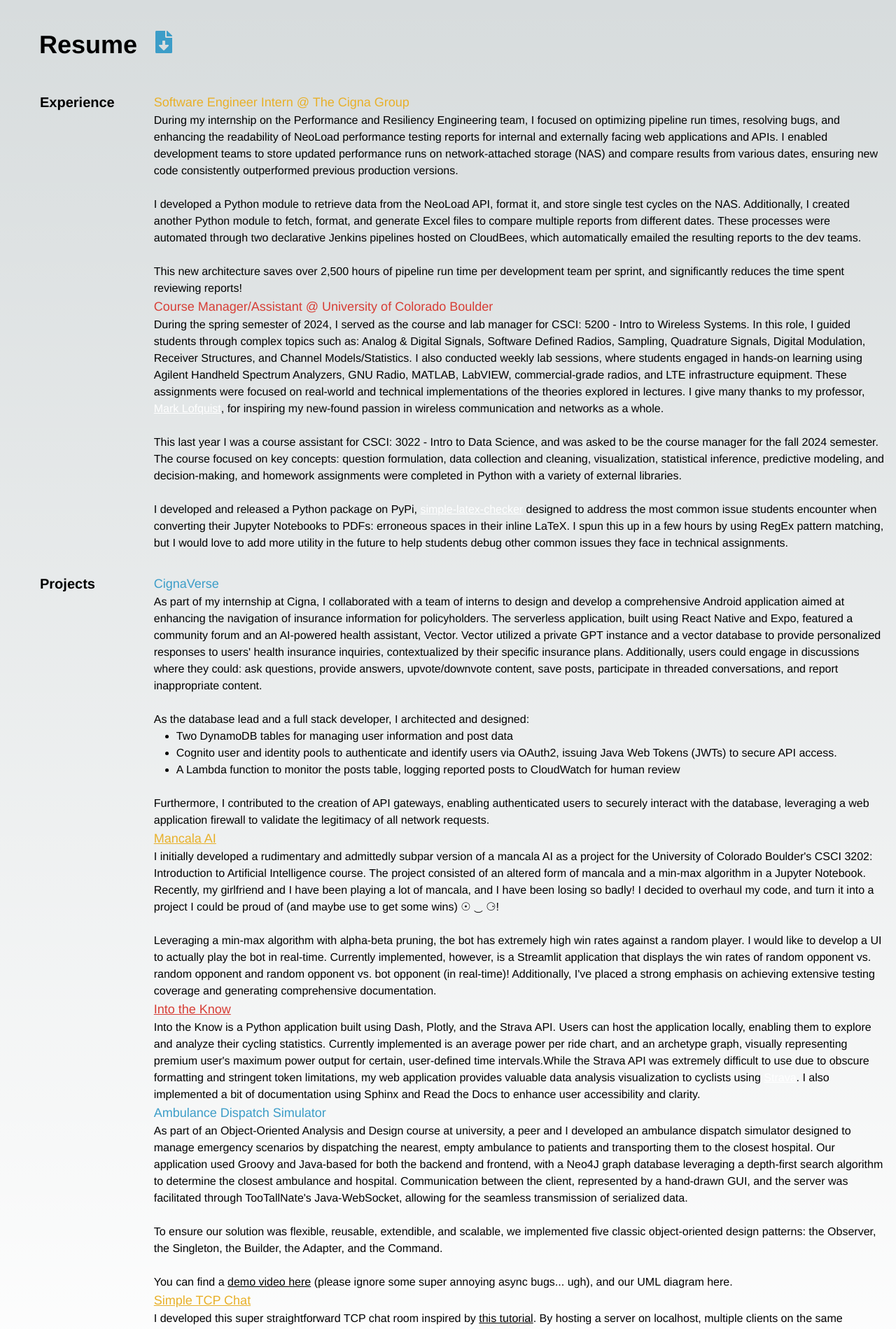
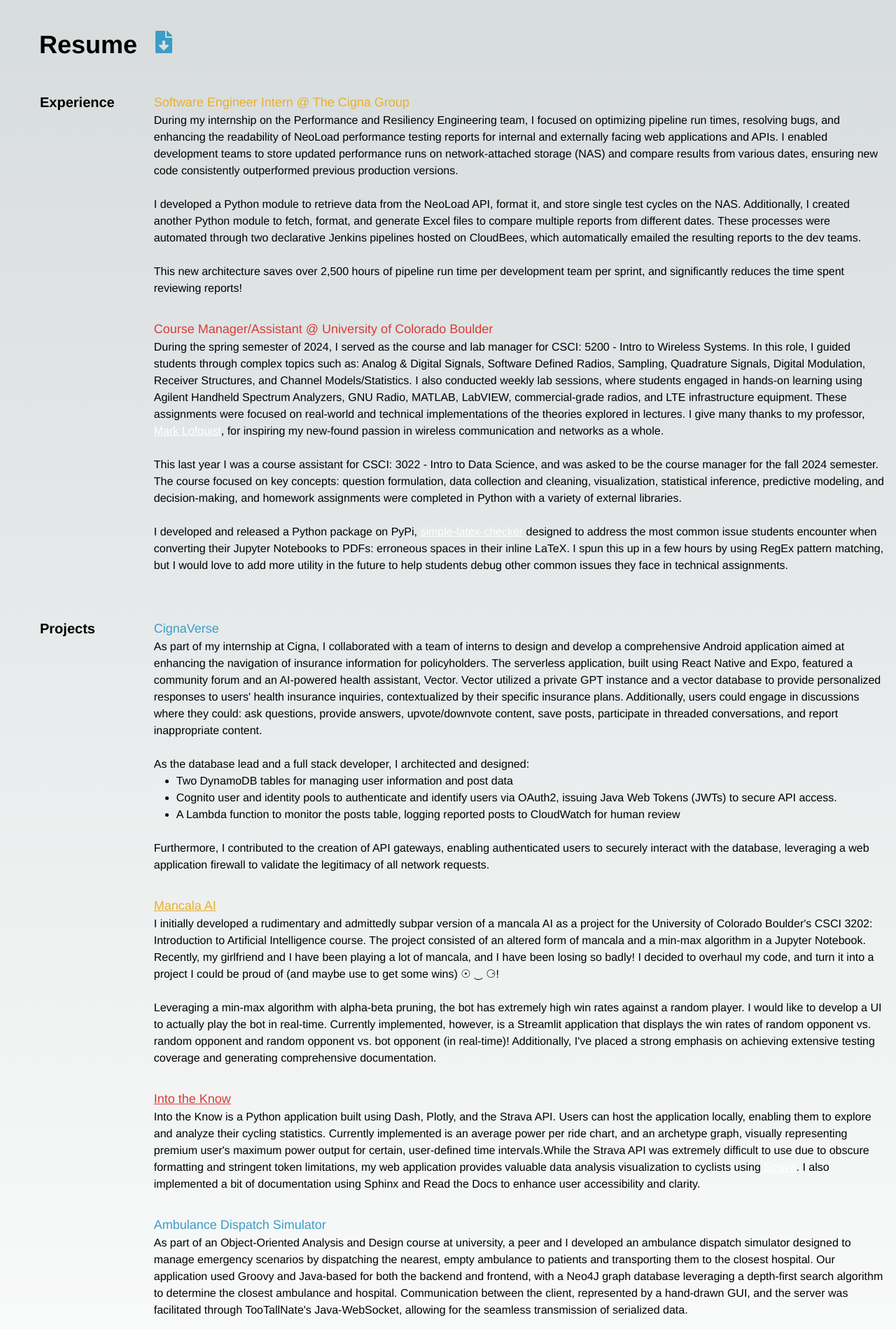
Before and after one commit to vincedbowen/vincedbowen.github.io, a Next.js app: page /resume in a window 1280 px wide. Shown: the part 60-1959 px from the top of the page at 70% size. Built offline with nearby package versions, Linux system fonts and the light colour scheme.

Commit message:
fixing base url

```diff
--- a/app/resume/page.js
+++ b/app/resume/page.js
@@ -38,10 +38,10 @@
                 <tr>
                     <td className='py-4 pr-10 align-top font-bold text-xl'>Experience</td>
                     <td className='p-4'>
-                    <ul class="list-none">
-                        <li>
-                            <text className='text-lg text-yellow'>Software Engineer Intern @ The Cigna Group</text>
-                            <text>
+                    <ul className="list-none">
+                        <li className='pb-8'>
+                            <text className='text-lg text-yellow pb-10'>Software Engineer Intern @ The Cigna Group</text>
+                            <text >
                                 <br/>
                                 During my internship on the Performance and Resiliency Engineering team, I focused on optimizing pipeline run times, resolving bugs, and enhancing the readability of NeoLoad performance testing reports for internal and externally facing web applications and APIs.
                                 I enabled development teams to store updated performance runs on network-attached storage (NAS) and compare results from various dates, ensuring new code consistently outperformed previous production versions.
@@ -53,7 +53,7 @@
                                 This new architecture saves over 2,500 hours of pipeline run time per development team per sprint, and significantly reduces the time spent reviewing reports!
                             </text>
                         </li>
-                        <li>
+                        <li className='pb-8'>
                             <text className='text-lg text-red'>Course Manager/Assistant @ University of Colorado Boulder</text>
                             <br/>
                             <text>
@@ -78,8 +78,8 @@
                 <tr>
                     <td className='py-4 pr-10 align-top font-bold text-xl'>Projects</td>
                     <td className='p-4'>
-                        <ul class="list-none">
-                            <li>
+                        <ul className="list-none">
+                            <li className='pb-8'>
                                 <text className='text-lg text-light-blue'>CignaVerse</text>
                                 <br/>
                                 <text>
@@ -105,7 +105,7 @@
                                     Furthermore, I contributed to the creation of API gateways, enabling authenticated users to securely interact with the database, leveraging a web application firewall to validate the legitimacy of all network requests.
                                 </text>
                             </li>
-                            <li>
+                            <li className='pb-8'>
                                 <text className='text-lg text-yellow'>
                                     <Link href={'https://github.com/vincedbowen/mancala_ai'} className='underline hover:text-white hover:no-underline'>Mancala AI</Link>
                                 </text>
@@ -122,7 +122,7 @@
                                 Additionally, I've placed a strong emphasis on achieving extensive testing coverage and generating comprehensive documentation.`}
                                 </text>
                             </li>
-                            <li>
+                            <li className='pb-8'>
                                 <text className='text-lg text-red'>
                                     <Link href={'https://github.com/vincedbowen/into-the-know'} className='underline hover:text-white hover:no-underline'>Into the Know</Link>
                                 </text>
@@ -135,7 +135,7 @@
                                     I also implemented a bit of documentation using Sphinx and Read the Docs to enhance user accessibility and clarity.
                                 </text>
                             </li>
-                            <li>
+                            <li className='pb-8'>
                                 <text className='text-lg text-light-blue'>Ambulance Dispatch Simulator</text>
                                 <br/>
                                 <text>
@@ -148,10 +148,10 @@
                                     You can find a <Link href={'https://www.youtube.com/watch?v=rU7HIwiWxvU'} className='underline hover:text-light-blue hover:no-underline'>demo video here</Link> (please ignore some super annoying async bugs... ugh), and our UML diagram here.
                                 </text>
                             </li>
-                            <li>
-                                <text className='text-lg text-yellow'>
+                            <li className='pb-8'>
+                                <span className='text-lg text-yellow'>
                                     <Link href={'https://github.com/vincedbowen/simple-tcp-chat'} className='underline hover:text-white hover:no-underline'>Simple TCP Chat</Link>
-                                </text>
+                                </span>
                                 <br/>
                                 <text>
                                     I developed this super straightforward TCP chat room inspired by <Link href={'https://www.youtube.com/watch?v=SimNmTciQTs'} className='underline hover:text-yellow hover:no-underline'>this tutorial</Link>.
--- a/next.config.mjs
+++ b/next.config.mjs
@@ -1,7 +1,5 @@
-/** @type {import('next').NextConfig} */
 const nextConfig = {
     output: "export",
-    basePath: "/vb-web",
     images: {
         unoptimized: true,
     },
```
